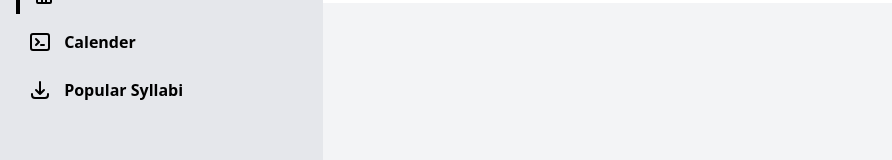
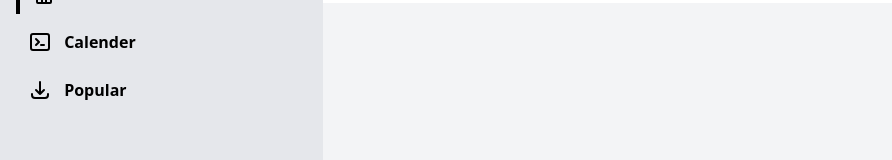
Before and after one commit to innocentwkc/kaizen-flow, a Vue app: page / in a window 1280 px wide. Shown: the part 122-282 px from the top of the page, without its empty margins (0-892 px from the left). Built offline with nearby package versions, Linux system fonts and the light colour scheme.

Commit message:
rename menu routes

```diff
--- a/src/components/Navigation.vue
+++ b/src/components/Navigation.vue
@@ -28,7 +28,7 @@
         <li class="mb-2">
           <router-link to="#" class="py-2 px-3 inline-block w-full h-full text-black font-bold">
             <svg class="inline h-6 w-6 -mt-1 mr-2" fill="none" stroke-linecap="round" stroke-linejoin="round" stroke-width="2" viewBox="0 0 24 24" stroke="currentColor"><path d="M4 16v1a3 3 0 003 3h10a3 3 0 003-3v-1m-4-4l-4 4m0 0l-4-4m4 4V4"></path></svg>
-            Popular Syllabi
+            Popular
           </router-link>
         </li>
         <!-- <li class="mb-2">
```
